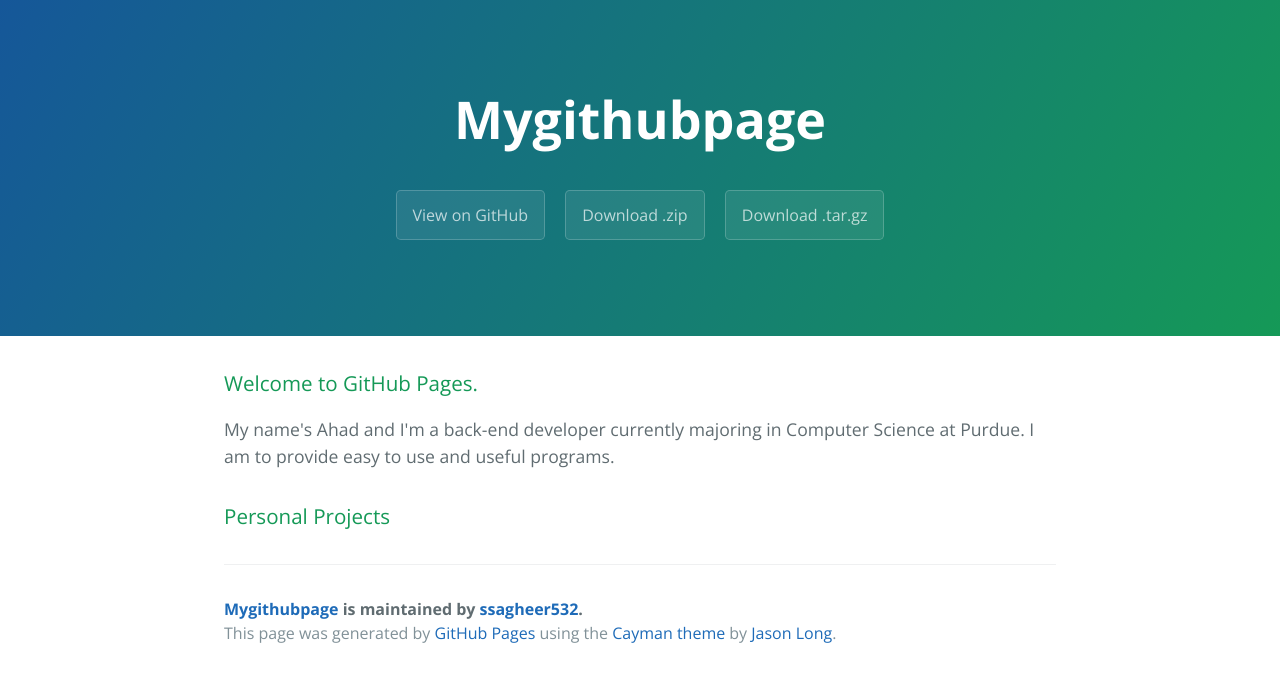
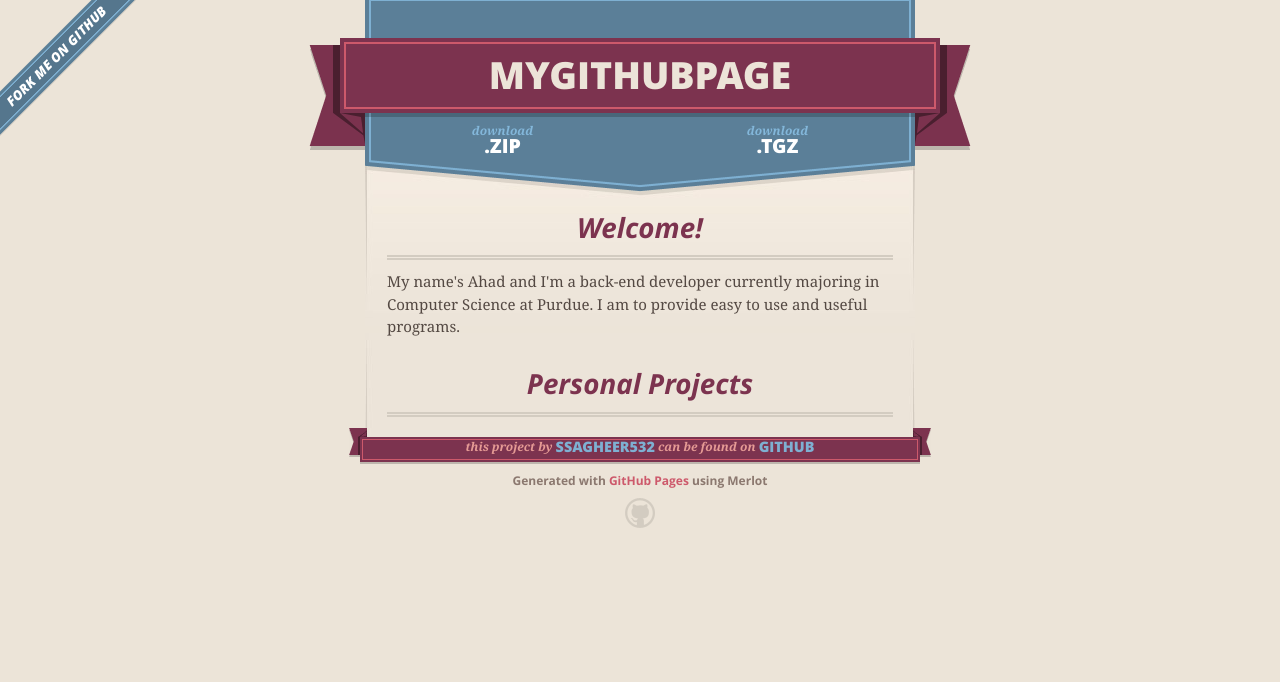
Before and after one commit to ssagheer532/Ahad, a plain HTML site: page index.html in a window 1280 px wide. Drawn offline with nearby package versions, Linux system fonts and the light colour scheme.

Commit message:
Create gh-pages branch via GitHub

```diff
--- a/index.html
+++ b/index.html
@@ -1,39 +1,73 @@
 <!DOCTYPE html>
-<html lang="en-us">
+<html>
   <head>
-    <meta charset="UTF-8">
+    <meta charset='utf-8'>
+    <meta http-equiv="X-UA-Compatible" content="chrome=1">
+    <meta name="viewport" content="width=640">
+
+    <link rel="stylesheet" href="stylesheets/core.css" media="screen">
+    <link rel="stylesheet" href="stylesheets/mobile.css" media="handheld, only screen and (max-device-width:640px)">
+    <link rel="stylesheet" href="stylesheets/github-light.css">
+
+    <script type="text/javascript" src="javascripts/modernizr.js"></script>
+    <script type="text/javascript" src="https://ajax.googleapis.com/ajax/libs/jquery/1.7.1/jquery.min.js"></script>
+    <script type="text/javascript" src="javascripts/headsmart.min.js"></script>
+    <script type="text/javascript">
+      $(document).ready(function () {
+        $('#main_content').headsmart()
+      })
+    </script>
     <title>Mygithubpage by ssagheer532</title>
-    <meta name="viewport" content="width=device-width, initial-scale=1">
-    <link rel="stylesheet" type="text/css" href="stylesheets/normalize.css" media="screen">
-    <link href='https://fonts.googleapis.com/css?family=Open+Sans:400,700' rel='stylesheet' type='text/css'>
-    <link rel="stylesheet" type="text/css" href="stylesheets/stylesheet.css" media="screen">
-    <link rel="stylesheet" type="text/css" href="stylesheets/github-light.css" media="screen">
   </head>
+
   <body>
-    <section class="page-header">
-      <h1 class="project-name">Mygithubpage</h1>
-      <h2 class="project-tagline"></h2>
-      <a href="https://github.com/ssagheer532/mygithubpage" class="btn">View on GitHub</a>
-      <a href="https://github.com/ssagheer532/mygithubpage/zipball/master" class="btn">Download .zip</a>
-      <a href="https://github.com/ssagheer532/mygithubpage/tarball/master" class="btn">Download .tar.gz</a>
-    </section>
+    <a id="forkme_banner" href="https://github.com/ssagheer532/mygithubpage">View on GitHub</a>
+    <div class="shell">
 
-    <section class="main-content">
-      <h3>
-<a id="welcome-to-github-pages" class="anchor" href="#welcome-to-github-pages" aria-hidden="true"><span aria-hidden="true" class="octicon octicon-link"></span></a>Welcome to GitHub Pages.</h3>
+      <header>
+        <span class="ribbon-outer">
+          <span class="ribbon-inner">
+            <h1>Mygithubpage</h1>
+            <h2></h2>
+          </span>
+          <span class="left-tail"></span>
+          <span class="right-tail"></span>
+        </span>
+      </header>
+
+      <section id="downloads">
+        <span class="inner">
+          <a href="https://github.com/ssagheer532/mygithubpage/zipball/master" class="zip"><em>download</em> .ZIP</a><a href="https://github.com/ssagheer532/mygithubpage/tarball/master" class="tgz"><em>download</em> .TGZ</a>
+        </span>
+      </section>
+
+
+      <span class="banner-fix"></span>
+
+
+      <section id="main_content">
+        <h3>
+<a id="welcome" class="anchor" href="#welcome" aria-hidden="true"><span aria-hidden="true" class="octicon octicon-link"></span></a>Welcome!</h3>
 
 <p>My name's Ahad and I'm a back-end developer currently majoring in Computer Science at Purdue. I am to provide easy to use and useful programs. </p>
 
 <h3>
 <a id="personal-projects" class="anchor" href="#personal-projects" aria-hidden="true"><span aria-hidden="true" class="octicon octicon-link"></span></a>Personal Projects</h3>
+      </section>
 
-      <footer class="site-footer">
-        <span class="site-footer-owner"><a href="https://github.com/ssagheer532/mygithubpage">Mygithubpage</a> is maintained by <a href="https://github.com/ssagheer532">ssagheer532</a>.</span>
-
-        <span class="site-footer-credits">This page was generated by <a href="https://pages.github.com">GitHub Pages</a> using the <a href="https://github.com/jasonlong/cayman-theme">Cayman theme</a> by <a href="https://twitter.com/jasonlong">Jason Long</a>.</span>
+      <footer>
+        <span class="ribbon-outer">
+          <span class="ribbon-inner">
+            <p>this project by <a href="https://github.com/ssagheer532">ssagheer532</a> can be found on <a href="https://github.com/ssagheer532/mygithubpage">GitHub</a></p>
+          </span>
+          <span class="left-tail"></span>
+          <span class="right-tail"></span>
+        </span>
+        <p>Generated with <a href="https://pages.github.com">GitHub Pages</a> using Merlot</p>
+        <span class="octocat"></span>
       </footer>
 
-    </section>
+    </div>
 
 
   </body>
--- a/params.json
+++ b/params.json
@@ -1,6 +1,6 @@
 {
   "name": "Mygithubpage",
   "tagline": "",
-  "body": "### Welcome to GitHub Pages.\r\nMy name's Ahad and I'm a back-end developer currently majoring in Computer Science at Purdue. I am to provide easy to use and useful programs. \r\n\r\n\r\n### Personal Projects\r\n\r\n\r\n\r\n\r\n",
+  "body": "### Welcome!\r\nMy name's Ahad and I'm a back-end developer currently majoring in Computer Science at Purdue. I am to provide easy to use and useful programs. \r\n\r\n\r\n### Personal Projects\r\n\r\n\r\n\r\n\r\n",
   "note": "Don't delete this file! It's used internally to help with page regeneration."
 }
```
